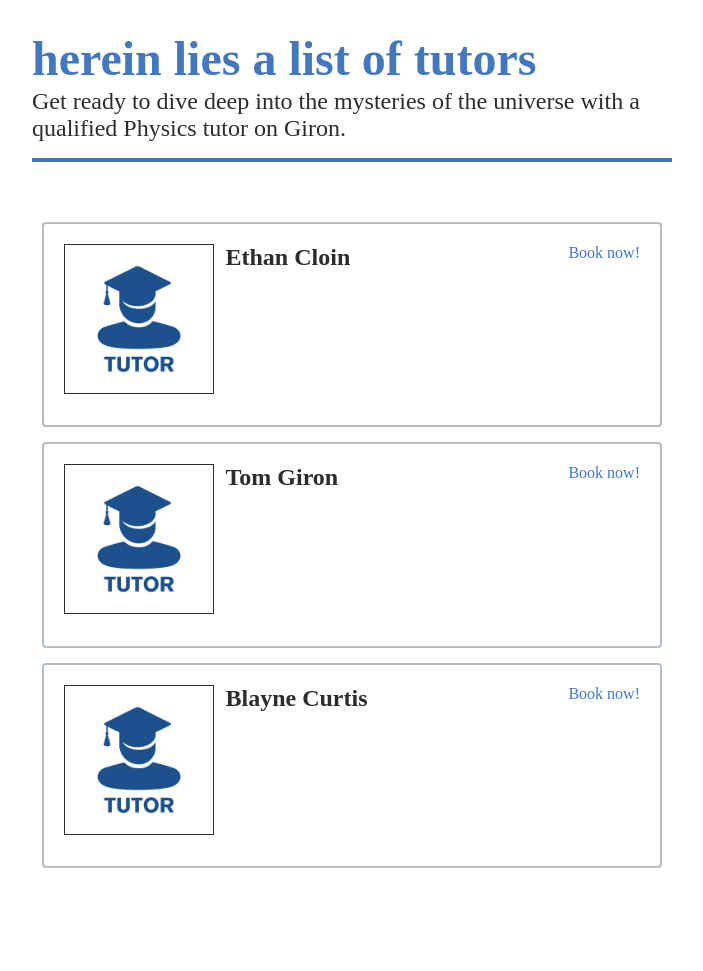
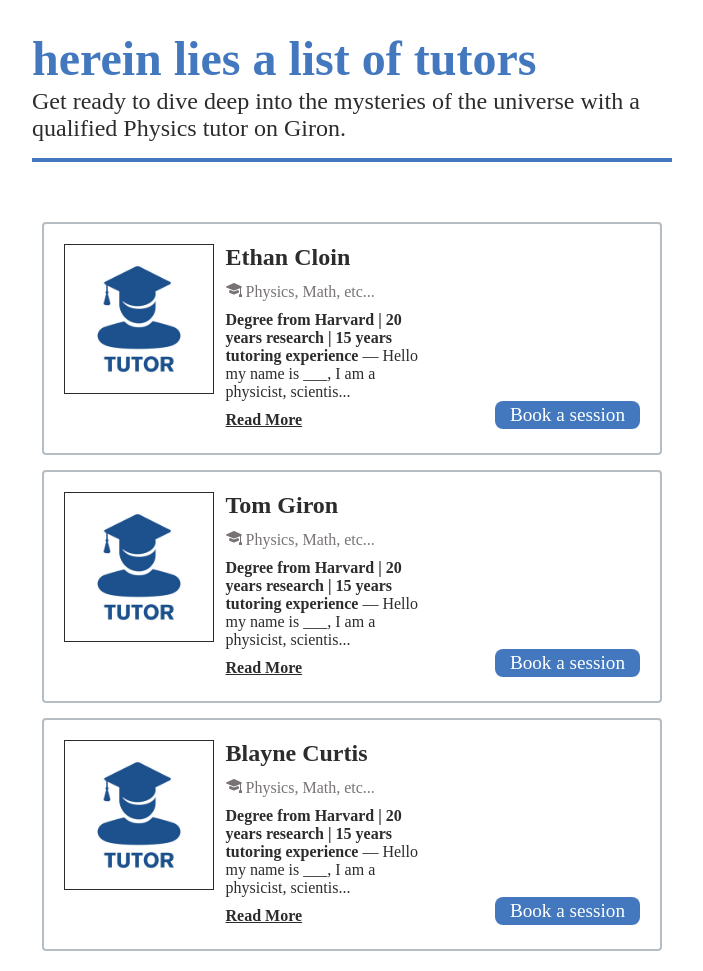
Before and after one commit to EthanCloin/giron-tutoring-poc, a Flask app: page /tutors/ in a window 1280 px wide. Shown: the part 72-1043 px from the top of the page, without its empty margins (288-991 px from the left). Before the commit the page ends 940 px from the top, so only its background shows below. Run offline with Flask 3, Linux system fonts and the light colour scheme; data comes from the database, SQL or seed files in the repository.

Commit message:
Updated tutor cards.

```diff
--- a/app/static/css/navbar.css
+++ b/app/static/css/navbar.css
@@ -1,4 +1,4 @@
-header {
+.navbar {
     position: relative;
     left: 0;
     top: 0;
--- a/app/static/css/tutors.css
+++ b/app/static/css/tutors.css
@@ -46,6 +46,10 @@
     border-radius: 4px;
     min-width: 30%;
     min-height: auto;
+    display: flex;
+    flex-direction: row;
+    padding: 20px 20px;
+    gap: 2%;
     flex: 1;
     border: 2px solid var(--primary-color);
     transition: border 0.3s ease;
@@ -55,14 +59,7 @@
     border: 2px solid var(--secondary-color);
 }
 
-.tutors-list__hyperlink {
-    text-decoration: none;
-    color: var(--secondary-color);
-    display: flex;
-    flex-direction: row;
-    padding: 10px 10px;
-    gap: 2%;
-}
+/* Col 1 */
 
 /*
 .tutors-list-item-image-col {
@@ -78,9 +75,14 @@
     border: 1px solid var(--dark-color);
 }
 
+/* Col 2 */
+
 .tutors-list-item-desc-col {
     align-items: left;
     flex: 1;
+    display: flex;
+    flex-direction: column;
+    gap: 10px;
 }
 
 .tutors-list-item__id {
@@ -93,7 +95,65 @@
     color: var(--dark-color);
 }
 
+.bi-mortarboard-fill,
+.tutors-list-item-subjects {
+    color: #777373;
+    font-weight: 200;
+}
+
+.tutors-list-item-certs {
+    color: var(--dark-color);
+    font-weight: 600;
+}
+
+.tutors-list-item-bio {
+    font-weight: 100;
+}
+
+.read-more-btn {
+    color: var(--dark-color);
+    background: #fff;
+    border: none;
+    text-align: left;
+    text-decoration: underline;
+    cursor: pointer;
+    font-weight: 600;
+    font-size: 16px;
+    display: inline;
+    width: 77px;
+    margin-bottom: 2%;
+}
+
+.read-more-btn:hover {
+    color: var(--secondary-color);
+}
+
+/* Col 3 */
+
 .tutors-list-item-booking-col {
     flex: 1;
     text-align: right;
+    display: flex;
+    flex-direction: row;
+    justify-content: flex-end;
+    align-items: flex-end;
 }
+
+.tutors-list__hyperlink {
+    color: #fff;
+    padding: 3px 15px;
+    font-size: 1.2rem;
+    border-radius: 8px;
+    margin-left: 20px;
+    margin-bottom: 2%;
+    background: var(--secondary-color);
+    cursor: pointer;
+    outline: none;
+    transition: 0.3s ease;
+    border: none;
+}
+
+.tutors-list__hyperlink:hover {
+    color: #fff;
+    background: #0c43aa;
+}
--- /dev/null
+++ b/app/static/js/ui-util.js
@@ -0,0 +1,31 @@
+function redirectTo(url) {
+    window.open(url, '_blank');
+}
+
+document.addEventListener("DOMContentLoaded", function () {
+    // Read more
+    const readMoreBtns = document.querySelectorAll(".read-more-btn");
+    const textElements = document.querySelectorAll(".tutors-list-item-bio");
+    const previewLength = 50;
+    let fullTexts = [];
+
+    textElements.forEach((element, index) => {
+        fullTexts[index] = element.getAttribute("data-full-text");
+        if (fullTexts[index].length > previewLength) {
+            const previewText = fullTexts[index].substring(0, previewLength) + "...";
+            element.textContent = previewText;
+
+            readMoreBtns[index].addEventListener("click", function () {
+                if (element.textContent === previewText) {
+                    element.textContent = fullTexts[index];
+                    this.textContent = "Read Less";
+                } else {
+                    element.textContent = previewText;
+                    this.textContent = "Read More";
+                }
+            });
+        } else {
+            readMoreBtns[index].style.display = "none";
+        }
+    });
+});
--- a/app/templates/navbar.html
+++ b/app/templates/navbar.html
@@ -2,7 +2,7 @@
 <link href="/static/css/navbar.css" rel="stylesheet" />
 {% endblock %}
 
-<header>
+<header class="navbar">
     <img class="logo" src="/static/images/NextStep-logo.webp"/>
     <nav class="navigation">
       <a class="nav-util" href="#">Home</a>
--- a/app/templates/tutors-list.html
+++ b/app/templates/tutors-list.html
@@ -2,32 +2,49 @@
 
 {% block head %}
 <link href="/static/css/tutors.css" rel="stylesheet" />
+<script src="/static/js/ui-util.js"></script>
 {% endblock %}
 
 {% block content %}
 <div class="tutor-list-header">
   <h1 class="tutor-list-header-heading">herein lies a list of tutors</h1>
-  <p class="tutor-list-header-subheading">Get ready to dive deep into the mysteries of the universe with a qualified Physics tutor on Giron.</p>
+  <p class="tutor-list-header-subheading">Get ready to dive deep into the mysteries of the universe with a qualified
+    Physics tutor on Giron.</p>
 </div>
 <div class="tutors-wrapper">
   <ol class="tutors-list">
     {% for tutor in tutors %}
     <li class="tutors-list__item-wrapper">
-      <a
-        class="tutors-list__hyperlink"
-        href="{{url_for('tutors.tutor_detail_view', tutor_id=tutor.TutorID)}}"
-      >
       <div class="tutors-list-item-image-col">
-          <img class="tutors-list-item__image" src="/static/images/Placeholder.jpg"/>
+        <img class="tutors-list-item__image" src="/static/images/Placeholder.jpg" />
       </div>
       <div class="tutors-list-item-desc-col">
         <!-- <p class="tutors-list-item__id">{{tutor.TutorID}}</p> -->
         <h2 class="tutors-list-item__name">{{tutor.Name}}</h2>
+        <p class="tutors-list-item-subjects">
+          <svg xmlns="http://www.w3.org/2000/svg" width="16" height="16" fill="currentColor"
+            class="bi bi-mortarboard-fill" viewBox="0 0 16 16">
+            <path
+              d="M8.211 2.047a.5.5 0 0 0-.422 0l-7.5 3.5a.5.5 0 0 0 .025.917l7.5 3a.5.5 0 0 0 .372 0L14 7.14V13a1 1 0 0 0-1 1v2h3v-2a1 1 0 0 0-1-1V6.739l.686-.275a.5.5 0 0 0 .025-.917z" />
+            <path
+              d="M4.176 9.032a.5.5 0 0 0-.656.327l-.5 1.7a.5.5 0 0 0 .294.605l4.5 1.8a.5.5 0 0 0 .372 0l4.5-1.8a.5.5 0 0 0 .294-.605l-.5-1.7a.5.5 0 0 0-.656-.327L8 10.466z" />
+          </svg>
+          Physics, Math, etc...
+        </p>
+        <p class="tutors-list-item-certs">Degree from Harvard | 20 years research | 15 years tutoring experience <span
+            class="tutors-list-item-bio"
+            data-full-text="— Hello my name is ___, I am a physicist, scientist and phd student. I have been teaching physics to schoolchildren and students since 2015. In my lessons, I try to adapt as much as possible to the level, needs and interests of the student.">—
+            Hello my name is ___, I am a physicist, scientist and phd student. I have been teaching physics to
+            schoolchildren and students since 2015. In my lessons, I try to adapt as much as possible to the level,
+            needs and interests of the student.</span>
+        </p>
+        <button class="read-more-btn">Read More</button>
       </div>
       <div class="tutors-list-item-booking-col">
-          <p>Book now!</p>
+        <button class="tutors-list__hyperlink"
+          onclick="redirectTo('{{ url_for('tutors.tutor_detail_view', tutor_id=tutor.TutorID) }}')">Book a
+          session</button>
       </div>
-      </a>
     </li>
     {% endfor %}
   </ol>
```
Lines whose indentation alone changed are shown as unchanged.
